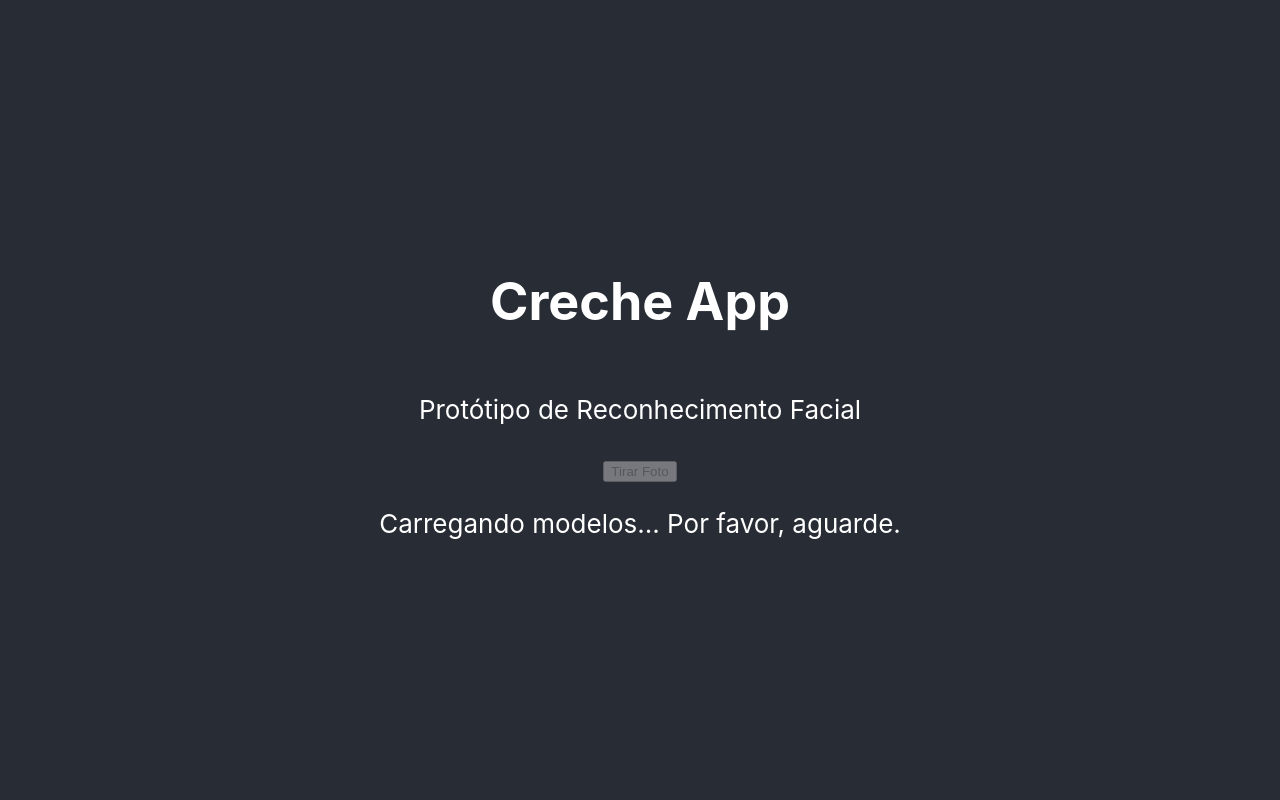
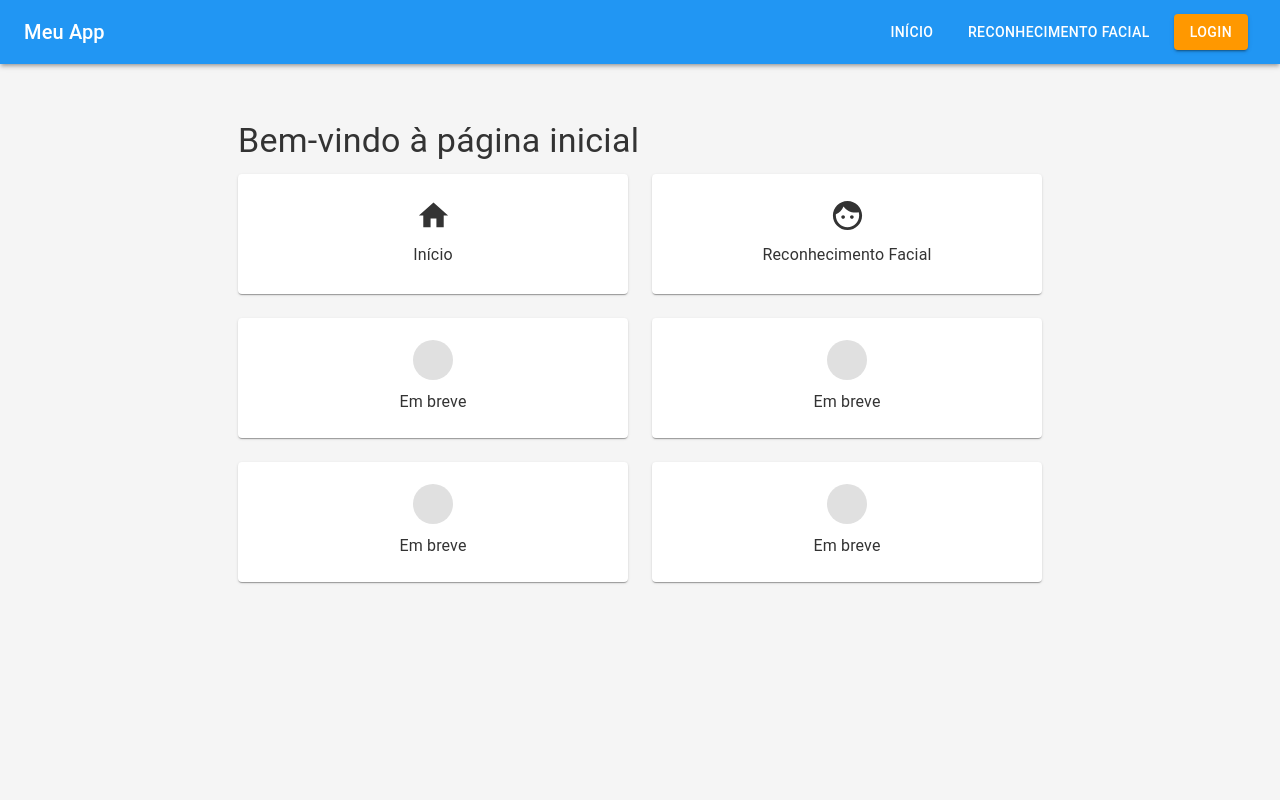
Before and after one commit to viniciusrad/creche-app-front, a React (Create React App) app: page / in a window 1280 px wide. Shown: the top 800 px of the page. Built offline with nearby package versions, Linux system fonts and the light colour scheme.

Commit message:
fix - ajustando a negação e alguns layouts basicos

```diff
--- a/src/App.js
+++ b/src/App.js
@@ -1,19 +1,28 @@
 import React from 'react';
+import { Routes, Route } from 'react-router-dom';
+import { ThemeProvider, CssBaseline, Container, Box } from '@mui/material';
 import './App.css';
 import FacialRecognition from './components/FacialRecognition';
 import Login from './components/Login';
+import Home from './components/Home';
+import Header from './components/Header';
+import { theme, styles } from './styles';
+
 function App() {
   return (
-    <div className="App">
-      <header className="App-header">
-        <h1>Creche App</h1>
-        <p>Protótipo de Reconhecimento Facial</p>
-        <FacialRecognition />
-      </header>
-
-      <Login />
-
-    </div>
+    <ThemeProvider theme={theme}>
+      <CssBaseline />
+      <Header />
+      <Container component="main" maxWidth="md">
+        <Box sx={styles.container}>
+          <Routes>
+            <Route path="/" element={<Home />} />
+            <Route path="/reconhecimento-facial" element={<FacialRecognition />} />
+            <Route path="/login" element={<Login />} />
+          </Routes>
+        </Box>
+      </Container>
+    </ThemeProvider>
   );
 }
 
--- /dev/null
+++ b/src/components/Header.js
@@ -0,0 +1,89 @@
+import React, { useState } from 'react';
+import { AppBar, Toolbar, Typography, Button, Box, IconButton, Menu, MenuItem } from '@mui/material';
+import MenuIcon from '@mui/icons-material/Menu';
+import { Link } from 'react-router-dom';
+import { styles } from '../styles';
+import useMediaQuery from '@mui/material/useMediaQuery';
+import { useTheme } from '@mui/material/styles';
+
+function Header() {
+  const [anchorEl, setAnchorEl] = useState(null);
+  const theme = useTheme();
+  const isMobile = useMediaQuery(theme.breakpoints.down('sm'));
+
+  const handleMenu = (event) => {
+    setAnchorEl(event.currentTarget);
+  };
+
+  const handleClose = () => {
+    setAnchorEl(null);
+  };
+
+  return (
+    <AppBar position="static" sx={styles.header.appBar}>
+      <Toolbar>
+        <Typography variant="h6" component="div" sx={styles.header.title}>
+          Meu App
+        </Typography>
+        {isMobile ? (
+          <>
+            <IconButton
+              size="large"
+              edge="start"
+              color="inherit"
+              aria-label="menu"
+              onClick={handleMenu}
+            >
+              <MenuIcon />
+            </IconButton>
+            <Menu
+              anchorEl={anchorEl}
+              anchorOrigin={{
+                vertical: 'top',
+                horizontal: 'right',
+              }}
+              keepMounted
+              transformOrigin={{
+                vertical: 'top',
+                horizontal: 'right',
+              }}
+              open={Boolean(anchorEl)}
+              onClose={handleClose}
+            >
+              <MenuItem onClick={handleClose} component={Link} to="/">Início</MenuItem>
+              <MenuItem onClick={handleClose} component={Link} to="/reconhecimento-facial">Reconhecimento Facial</MenuItem>
+              <MenuItem onClick={handleClose} component={Link} to="/login">Sair</MenuItem>
+            </Menu>
+          </>
+        ) : (
+          <Box>
+            <Button
+              sx={styles.header.button}
+              component={Link}
+              to="/"
+            >
+              Início
+            </Button>
+            <Button
+              sx={styles.header.button}
+              component={Link}
+              to="/reconhecimento-facial"
+            >
+              Reconhecimento Facial
+            </Button>
+            <Button
+              variant="contained"
+              sx={styles.header.loginButton}
+              component={Link}
+              to="/login"
+            >
+              Login
+            </Button>
+          </Box>
+        )}
+      </Toolbar>
+    </AppBar>
+  );
+}
+
+export default Header;
--- /dev/null
+++ b/src/components/Home.js
@@ -0,0 +1,67 @@
+import React from 'react';
+import { Grid, Paper, Typography, Box } from '@mui/material';
+import { useNavigate } from 'react-router-dom';
+import HomeIcon from '@mui/icons-material/Home';
+import FaceIcon from '@mui/icons-material/Face';
+
+function Home() {
+  const navigate = useNavigate();
+
+  const cards = [
+    { icon: <HomeIcon fontSize="large" />, label: 'Início', path: '/' },
+    { icon: <FaceIcon fontSize="large" />, label: 'Reconhecimento Facial', path: '/reconhecimento-facial' },
+    { icon: null, label: 'Em breve', path: null },
+    { icon: null, label: 'Em breve', path: null },
+    { icon: null, label: 'Em breve', path: null },
+    { icon: null, label: 'Em breve', path: null },
+  ];
+
+  const handleCardClick = (path) => {
+    if (path) {
+      navigate(path);
+    }
+  };
+
+  return (
+    <Box sx={{ flexGrow: 1, p: 3 }}>
+      <Typography variant="h4" gutterBottom>
+        Bem-vindo à página inicial
+      </Typography>
+      <Grid container spacing={3}>
+        {cards.map((item, index) => (
+          <Grid item xs={6} sm={6} md={6} key={index}>
+            <Paper
+              sx={{
+                p: 2,
+                display: 'flex',
+                flexDirection: 'column',
+                alignItems: 'center',
+                justifyContent: 'center',
+                height: 120,
+                cursor: item.path ? 'pointer' : 'default',
+                '&:hover': item.path ? { bgcolor: 'action.hover' } : {},
+              }}
+              onClick={() => handleCardClick(item.path)}
+            >
+              {item.icon || (
+                <Box
+                  sx={{
+                    width: 40,
+                    height: 40,
+                    bgcolor: 'grey.300',
+                    borderRadius: '50%',
+                  }}
+                />
+              )}
+              <Typography variant="subtitle1" sx={{ mt: 1 }}>
+                {item.label}
+              </Typography>
+            </Paper>
+          </Grid>
+        ))}
+      </Grid>
+    </Box>
+  );
+}
+
+export default Home;
--- a/src/components/Login.js
+++ b/src/components/Login.js
@@ -1,4 +1,5 @@
 import React from 'react';
+import { useNavigate } from 'react-router-dom';
 import {
   Box,
   Button,
@@ -13,6 +14,15 @@ import {
 import { Google as GoogleIcon, Facebook as FacebookIcon } from '@mui/icons-material';
 
 function Login() {
+  const navigate = useNavigate();
+
+  const handleSubmit = (event) => {
+    event.preventDefault();
+    // Aqui você normalmente faria a lógica de autenticação
+    // Por enquanto, vamos apenas redirecionar para a página inicial
+    navigate('/');
+  };
+
   return (
     <Container component="main" maxWidth="xs">
       <Box
@@ -30,7 +40,7 @@ function Login() {
         <Typography component="h1" variant="h5">
           Login
         </Typography>
-        <Box component="form" noValidate sx={{ mt: 1 }}>
+        <Box component="form" onSubmit={handleSubmit} noValidate sx={{ mt: 1 }}>
           <TextField
             margin="normal"
             required
--- a/src/index.js
+++ b/src/index.js
@@ -4,15 +4,15 @@ import './index.css';
 import App from './App';
 import reportWebVitals from './reportWebVitals';
 // import * as serviceWorkerRegistration from './serviceWorkerRegistration';
-import { HashRouter } from 'react-router-dom';
+import { BrowserRouter } from 'react-router-dom';
 
 
 const root = ReactDOM.createRoot(document.getElementById('root'));
 root.render(
   <React.StrictMode>
-    <HashRouter>
+    <BrowserRouter>
       <App />
-    </HashRouter>
+    </BrowserRouter>
   </React.StrictMode>
 );
 
--- /dev/null
+++ b/src/styles.js
@@ -0,0 +1,68 @@
+import { createTheme } from '@mui/material/styles';
+
+export const theme = createTheme({
+  palette: {
+    primary: {
+      main: '#2196f3',
+      dark: '#1976d2',
+    },
+    secondary: {
+      main: '#ff9800',
+      dark: '#f57c00',
+    },
+    background: {
+      default: '#f5f5f5',
+      paper: '#ffffff',
+    },
+    text: {
+      primary: '#333333',
+      secondary: '#666666',
+    },
+  },
+});
+
+export const styles = {
+  header: {
+    appBar: {
+      bgcolor: theme.palette.primary.main,
+      boxShadow: 3,
+    },
+    title: {
+      flexGrow: 1,
+      color: 'white',
+    },
+    button: {
+      color: 'white',
+      '&:hover': { bgcolor: theme.palette.primary.dark },
+      mx: 1,
+    },
+    loginButton: {
+      bgcolor: theme.palette.secondary.main,
+      color: 'white',
+      '&:hover': { bgcolor: theme.palette.secondary.dark },
+      mx: 1,
+    },
+  },
+  container: {
+    mt: 4,
+    mb: 4,
+  },
+  paper: {
+    mt: 8,
+    display: 'flex',
+    flexDirection: 'column',
+    alignItems: 'center',
+    padding: 3,
+    bgcolor: 'background.paper',
+    borderRadius: 2,
+    boxShadow: 3,
+  },
+  form: {
+    width: '100%',
+    mt: 1,
+  },
+  submit: {
+    mt: 3,
+    mb: 2,
+  },
+};
```
